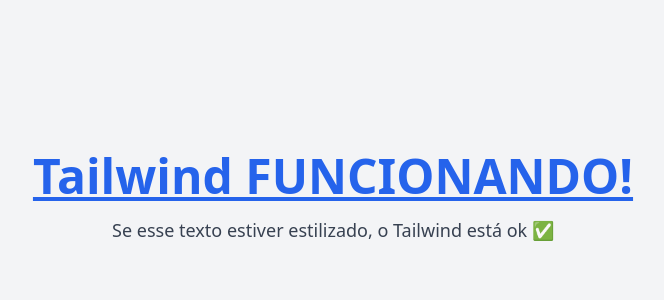
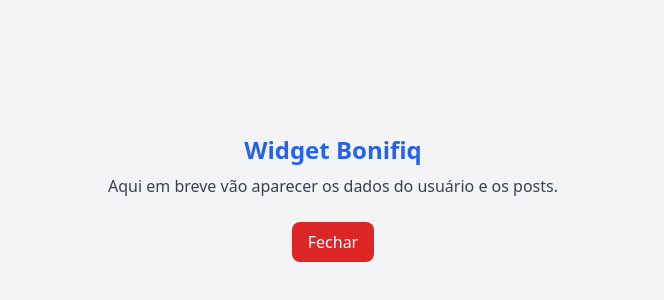
Before and after one commit to jeremiasmarinho/prova-frontend-bonifiq, a React (Vite) app in the folder widget-app/: page / in a window 1280 px wide. Shown: the part 202-502 px from the top of the page, without its empty margins (307-971 px from the left). Built offline with nearby package versions, Linux system fonts and the light colour scheme.

Commit message:
adiciona botão de fechar que envia postMessage ao index

```diff
--- a/widget-app/src/App.tsx
+++ b/widget-app/src/App.tsx
@@ -1,12 +1,22 @@
 export default function App() {
+  // função que pede pro host fechar o iframe
+  const fecharWidget = () => {
+    window.parent.postMessage({ type: "WIDGET_CLOSE" }, "*");
+  };
+
   return (
-    <div className="min-h-screen flex flex-col items-center justify-center bg-gray-100">
-      <h1 className="text-5xl font-extrabold text-blue-600 underline">
-        Tailwind FUNCIONANDO!
-      </h1>
-      <p className="mt-4 text-lg text-gray-700">
-        Se esse texto estiver estilizado, o Tailwind está ok ✅
+    <div className="min-h-screen flex flex-col items-center justify-center bg-gray-100 p-6">
+      <h1 className="text-2xl font-bold text-blue-600">Widget Bonifiq</h1>
+      <p className="text-gray-700 mt-2">
+        Aqui em breve vão aparecer os dados do usuário e os posts.
       </p>
+
+      <button
+        onClick={fecharWidget}
+        className="mt-6 px-4 py-2 bg-red-600 text-white rounded-lg hover:bg-red-700 transition"
+      >
+        Fechar
+      </button>
     </div>
   );
 }
```
